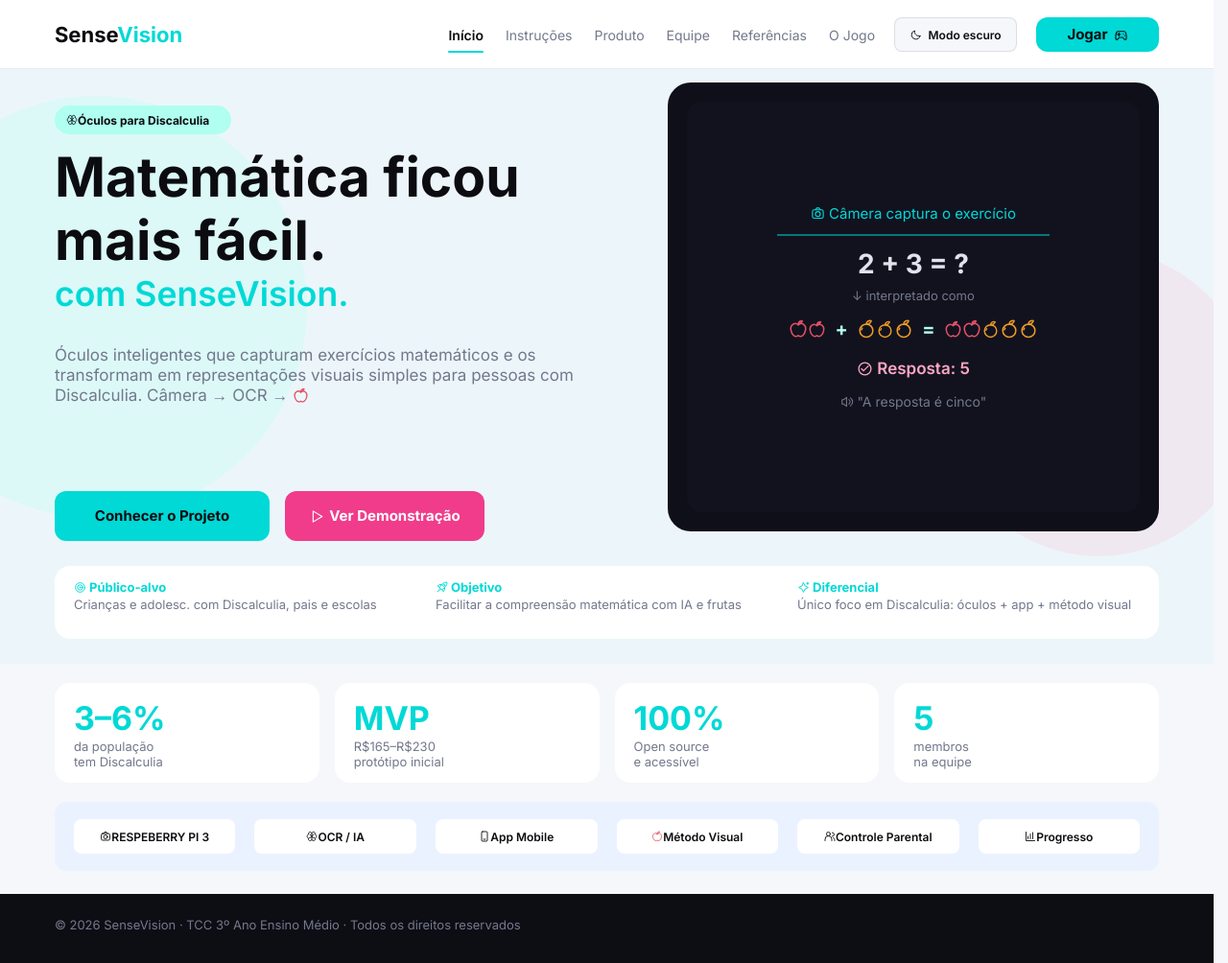
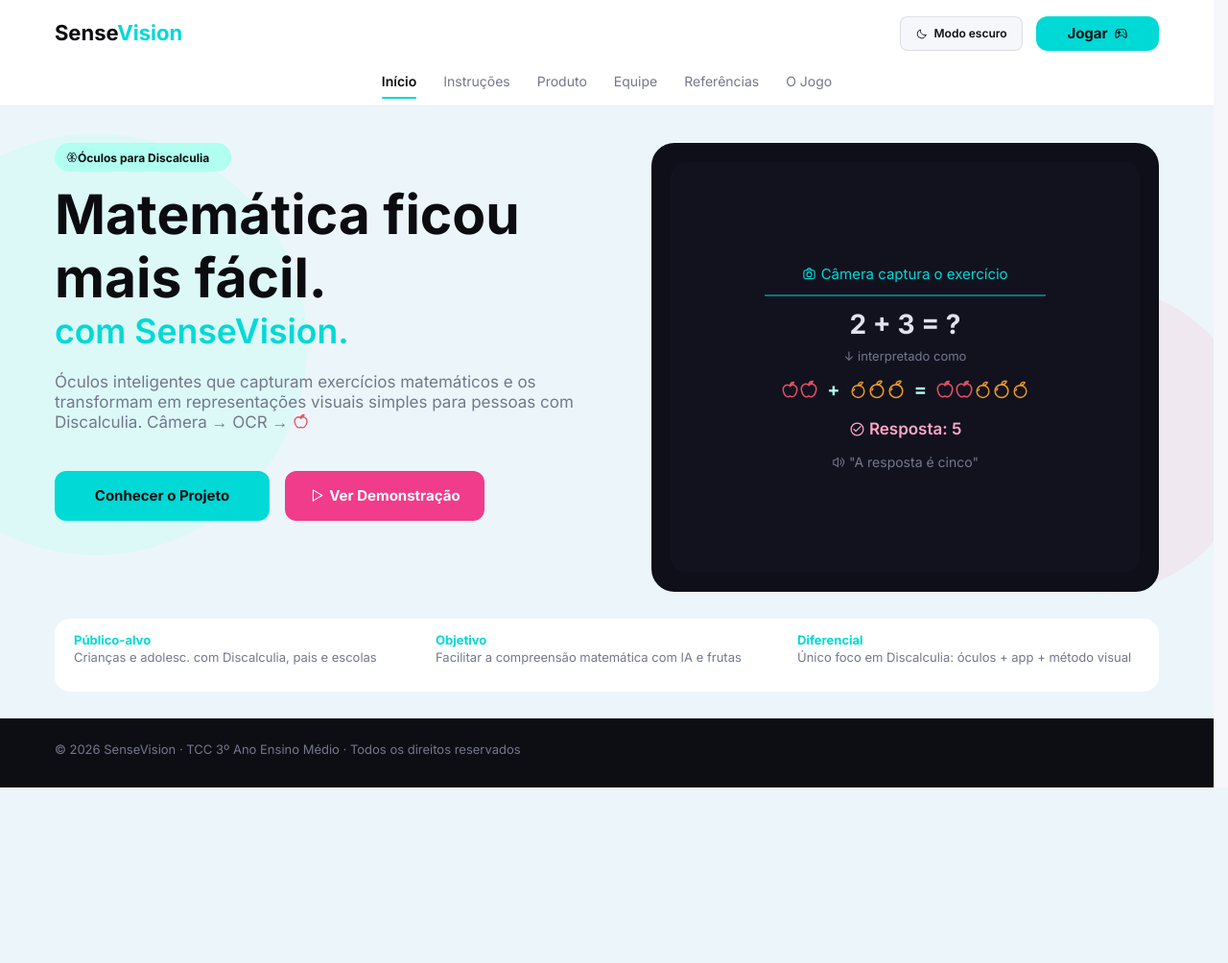
Before and after one commit to 1ucasxz/sense-vision-website, a PHP site: page / in a window 1280 px wide. Shown: the whole page at 96% size. After the commit the page ends 821 px from the top, so only its background shows below. Run offline with PHP 8.4, Linux system fonts and the light colour scheme.

Commit message:
Centralizei header, removi icones e informações desnecessárias e coloquei o link do jogo

```diff
--- a/css/responsive.css
+++ b/css/responsive.css
@@ -21,23 +21,33 @@ main, .instructions-main, .product-main, .page-main { flex: 1 0 auto; }
 .nav-open .nav__link--active::after { left: auto; bottom: auto; height: auto; background: none; }
 
 @media (min-width: 769px) {
+  .header__inner { display: grid; grid-template-columns: minmax(0, 1fr) auto minmax(0, 1fr); }
+  .header .logo { grid-column: 1; grid-row: 1; justify-self: start; }
+  .header .nav { grid-column: 2; grid-row: 1; margin: 0; justify-content: center; }
+  .header .desktop-theme-switch { grid-column: 3; grid-row: 1; justify-self: end; margin-right: 148px; }
+  .header .header__cta { grid-column: 3; grid-row: 1; justify-self: end; }
   main { height: auto; }
   .container { padding-inline: var(--gutter); }
-  .hero__content { left: var(--gutter); width: calc(51% - var(--gutter) - 20px); }
+  .hero__grid { display: grid; grid-template-columns: minmax(0, 1.1fr) minmax(0, 1fr); gap: 28px 40px; padding-block: 38px 28px; }
+  .hero__content { position: static; width: 100%; min-width: 0; }
+  .hero__content > .badge-pill, .hero__title, .hero__description, .hero__actions { position: static; }
+  .hero__title { margin-top: 12px; }
+  .hero__description { margin-top: 20px; }
+  .hero__actions { margin-top: 40px; }
   .hero__title { width: 100%; font-size: clamp(36px, 4.45vw, 72px); line-height: 1.16; }
   .hero__title .hero__subtitle { font-size: clamp(25px, 2.78vw, 44px); line-height: 1.2; }
   .hero__description { width: 100%; top: 288px; }
   .hero__description br { display: none; }
-  .hero__visual { left: auto; right: var(--gutter); width: calc(45% - var(--gutter)); }
+  .hero__visual { position: relative; inset: auto; width: 100%; min-width: 0; align-self: center; }
   .device-card { width: 100%; }
   .device-card > * { width: calc(100% - 40px); }
   .device-card__label::after { left: 20%; width: 60%; }
   .device-card__fruits { font-size: clamp(16px, 1.53vw, 24px); }
   .hero__actions { flex-wrap: wrap; width: 100%; }
   .hero__ellipse--right { left: auto; right: -40px; }
-  .highlights { left: var(--gutter); width: calc(100% - 2 * var(--gutter)); height: auto; min-height: 76px; grid-template-columns: repeat(3, minmax(0, 1fr)); gap: 20px; }
+  .highlights { position: static; grid-column: 1 / -1; width: 100%; height: auto; min-height: 76px; grid-template-columns: repeat(3, minmax(0, 1fr)); gap: 20px; }
   .highlight__text { white-space: normal; }
-  .hero, .hero__grid { height: 620px; }
+  .hero, .hero__grid { height: auto; }
   .stats { height: auto; padding-bottom: 24px; }
   .stats__grid { grid-template-columns: repeat(4, minmax(0, 1fr)); }
   .tags { width: 100%; height: auto; min-height: 72px; padding-block: 16px; grid-template-columns: repeat(6, minmax(0, 1fr)); }
@@ -90,11 +100,14 @@ main, .instructions-main, .product-main, .page-main { flex: 1 0 auto; }
   .how-card { height: auto; min-height: 88px; }
 }
 
+@media (min-width: 769px) and (max-width: 1300px) {
+  .header, .header__inner { height: auto; min-height: 110px; }
+  .header__inner { display: flex; flex-wrap: wrap; padding-block: 12px; gap: 14px; }
+  .header .nav { order: 4; flex-basis: 100%; justify-content: center; gap: 28px; }
+  .header .desktop-theme-switch { margin-left: auto; margin-right: 0; }
+}
+
 @media (min-width: 769px) and (max-width: 1100px) {
-  .header, .header__inner { height: auto; min-height: 110px; }
-  .header__inner { flex-wrap: wrap; padding-block: 12px; gap: 14px; }
-  .header .nav { order: 4; flex-basis: 100%; justify-content: center; gap: 28px; }
-  .header .desktop-theme-switch { margin-left: auto; }
   .hero, .hero__grid { height: auto; }
   .hero__grid { display: grid; grid-template-columns: 1fr; gap: 28px; padding-block: 28px; }
   .hero__content, .hero__visual, .highlights { position: relative; inset: auto; width: 100%; }
--- a/equipe.html
+++ b/equipe.html
@@ -1,5 +1,5 @@
-<!DOCTYPE html><html lang="pt-BR"><head><meta charset="UTF-8"><meta name="viewport" content="width=device-width,initial-scale=1"><title>Quem Somos | SenseVision</title><link rel="preconnect" href="https://fonts.googleapis.com"><link rel="preconnect" href="https://fonts.gstatic.com" crossorigin><link href="https://fonts.googleapis.com/css2?family=Inter:wght@400;600;700&display=swap" rel="stylesheet"><link rel="stylesheet" href="css/style.css?v=icons-1"><link rel="stylesheet" href="parte2.css?v=icons-1"><link rel="stylesheet" href="css/dark.css?v=icons-1"><link rel="stylesheet" href="css/icons.css?v=icons-1"><link rel="stylesheet" href="css/responsive.css?v=fluid-1"></head><body>
-<header class="header" id="header"><div class="container header__inner"><a class="logo" href="index.html">Sense<span>Vision</span></a><nav class="nav" id="nav" aria-label="Navegação principal"><a href="index.html" class="nav__link">Início</a><a href="instrucoes.html" class="nav__link">Instruções</a><a href="produto.html" class="nav__link">Produto</a><a href="equipe.html" class="nav__link nav__link--active" aria-current="page">Equipe</a><a href="referencias.html" class="nav__link">Referências</a><a href="jogo.html" class="nav__link">O Jogo</a></nav><a href="jogo.html" class="btn btn--pill btn--teal header__cta">Jogar <span class="icon icon--game" aria-hidden="true"></span></a><button class="menu-toggle" id="menuToggle" aria-label="Abrir menu" aria-expanded="false"><span></span><span></span><span></span></button></div></header>
+<!DOCTYPE html><html lang="pt-BR"><head><meta charset="UTF-8"><meta name="viewport" content="width=device-width,initial-scale=1"><title>Quem Somos | SenseVision</title><link rel="preconnect" href="https://fonts.googleapis.com"><link rel="preconnect" href="https://fonts.gstatic.com" crossorigin><link href="https://fonts.googleapis.com/css2?family=Inter:wght@400;600;700&display=swap" rel="stylesheet"><link rel="stylesheet" href="css/style.css?v=icons-1"><link rel="stylesheet" href="parte2.css?v=icons-1"><link rel="stylesheet" href="css/dark.css?v=icons-1"><link rel="stylesheet" href="css/icons.css?v=icons-1"><link rel="stylesheet" href="css/responsive.css?v=layout-3"></head><body>
+<header class="header" id="header"><div class="container header__inner"><a class="logo" href="index.html">Sense<span>Vision</span></a><nav class="nav" id="nav" aria-label="Navegação principal"><a href="index.html" class="nav__link">Início</a><a href="instrucoes.html" class="nav__link">Instruções</a><a href="produto.html" class="nav__link">Produto</a><a href="equipe.html" class="nav__link nav__link--active" aria-current="page">Equipe</a><a href="referencias.html" class="nav__link">Referências</a><a href="jogo.html" class="nav__link">O Jogo</a></nav><a href="https://maxxagenciadigital.com.br/matf/" class="btn btn--pill btn--teal header__cta">Jogar <span class="icon icon--game" aria-hidden="true"></span></a><button class="menu-toggle" id="menuToggle" aria-label="Abrir menu" aria-expanded="false"><span></span><span></span><span></span></button></div></header>
 <main class="page-main"><section class="page-intro"><h1>Quem Somos</h1><p><span class="intro-desktop">5 estudantes do 3º Ano do Ensino Médio por trás do SenseVision.</span><span class="intro-mobile">A equipe SenseVision.</span></p></section>
 <section class="team-grid" aria-label="Equipe SenseVision">
 <article class="member-card"><img class="member-photo" src="assets/img/team/henrique.jpg" alt="Henrique Barbosa"><h2>Henrique Barbosa</h2><span class="member-role">Dev de Hardware</span><p class="member-social"><span class="icon icon--instagram" aria-hidden="true"></span> @sousa.rique7</p><a class="member-contact" href="#contato">Entrar em contato</a></article>
--- a/index.html
+++ b/index.html
@@ -10,7 +10,7 @@
   <link href="https://fonts.googleapis.com/css2?family=Inter:wght@400;600;700&display=swap" rel="stylesheet">
   <link rel="stylesheet" href="css/style.css?v=icons-1" />
   <link rel="stylesheet" href="css/dark.css?v=icons-1" />
-<link rel="stylesheet" href="css/icons.css?v=icons-1"><link rel="stylesheet" href="css/responsive.css?v=fluid-1"></head>
+<link rel="stylesheet" href="css/icons.css?v=icons-1"><link rel="stylesheet" href="css/responsive.css?v=layout-3"></head>
 <body>
 
   <!-- Header -->
@@ -27,7 +27,7 @@
         <a href="jogo.html" class="nav__link">O Jogo</a>
       </nav>
 
-      <a href="jogo.html" class="btn btn--pill btn--teal header__cta">Jogar <span class="icon icon--game" aria-hidden="true"></span></a>
+      <a href="https://maxxagenciadigital.com.br/matf/" class="btn btn--pill btn--teal header__cta">Jogar <span class="icon icon--game" aria-hidden="true"></span></a>
 
       <button class="menu-toggle" id="menuToggle" aria-label="Abrir menu" aria-expanded="false">
         <span></span><span></span><span></span>
@@ -66,7 +66,7 @@
           </div>
         </div>
 
-        <div class="hero__visual">
+        <div class="hero__visual" id="demo">
           <div class="device-card">
             <p class="device-card__label"><span class="icon icon--camera" aria-hidden="true"></span> Câmera captura o exercício</p>
 
@@ -87,15 +87,15 @@
 
         <div class="highlights">
           <div class="highlight">
-            <p class="highlight__title"><span class="icon icon--target" aria-hidden="true"></span> Público-alvo</p>
+            <p class="highlight__title">Público-alvo</p>
             <p class="highlight__text">Crianças e adolesc. com Discalculia, pais e escolas</p>
           </div>
           <div class="highlight">
-            <p class="highlight__title"><span class="icon icon--rocket" aria-hidden="true"></span> Objetivo</p>
+            <p class="highlight__title">Objetivo</p>
             <p class="highlight__text">Facilitar a compreensão matemática com IA e frutas</p>
           </div>
           <div class="highlight">
-            <p class="highlight__title"><span class="icon icon--sparkles" aria-hidden="true"></span> Diferencial</p>
+            <p class="highlight__title">Diferencial</p>
             <p class="highlight__text">Único foco em Discalculia: óculos + app + método visual</p>
           </div>
         </div>
@@ -103,44 +103,11 @@
       </div>
     </section>
 
-    <!-- Stats -->
-    <section class="stats" id="demo">
-      <div class="container">
-        <div class="stats__grid">
-          <div class="stat">
-            <p class="stat__value">3–6%</p>
-            <p class="stat__label">da população<br />tem Discalculia</p>
-          </div>
-          <div class="stat">
-            <p class="stat__value">MVP</p>
-            <p class="stat__label">R$165–R$230<br />protótipo inicial</p>
-          </div>
-          <div class="stat">
-            <p class="stat__value">100%</p>
-            <p class="stat__label">Open source<br />e acessível</p>
-          </div>
-          <div class="stat">
-            <p class="stat__value">5</p>
-            <p class="stat__label">membros<br />na equipe</p>
-          </div>
-        </div>
-
-        <div class="tags">
-          <span class="tag"><span class="icon icon--camera" aria-hidden="true"></span> RESPEBERRY PI 3</span>
-          <span class="tag"><span class="icon icon--brain" aria-hidden="true"></span> OCR / IA</span>
-          <span class="tag"><span class="icon icon--phone" aria-hidden="true"></span> App Mobile</span>
-          <span class="tag"><span class="icon icon--apple" role="img" aria-label="maçã"></span> Método Visual</span>
-          <span class="tag"><span class="icon icon--users" aria-hidden="true"></span> Controle Parental</span>
-          <span class="tag"><span class="icon icon--chart" aria-hidden="true"></span> Progresso</span>
-        </div>
-
-      </div>
-    </section>
         <div class="mobile-summary">
-          <p><span class="icon icon--target" aria-hidden="true"></span> Público: Crianças e adolescentes com Discalculia</p>
-          <p><span class="icon icon--camera" aria-hidden="true"></span> Câmera ESP32-CAM + OCR + App Mobile</p>
-          <p><span class="icon icon--apple" role="img" aria-label="maçã"></span> Método visual com frutas para compreensão</p>
-          <p><span class="icon icon--volume" aria-hidden="true"></span> Feedback de áudio em tempo real</p>
+          <p>Público: Crianças e adolescentes com Discalculia</p>
+          <p>Câmera ESP32-CAM + OCR + App Mobile</p>
+          <p>Método visual com frutas para compreensão</p>
+          <p>Feedback de áudio em tempo real</p>
         </div>
   </main>
 
--- a/instrucoes.html
+++ b/instrucoes.html
@@ -11,7 +11,7 @@
   <link rel="stylesheet" href="css/style.css?v=icons-1" />
   <link rel="stylesheet" href="css/instrucoes.css?v=icons-1" />
   <link rel="stylesheet" href="css/dark.css?v=icons-1" />
-<link rel="stylesheet" href="css/icons.css?v=icons-1"><link rel="stylesheet" href="css/responsive.css?v=fluid-1"></head>
+<link rel="stylesheet" href="css/icons.css?v=icons-1"><link rel="stylesheet" href="css/responsive.css?v=layout-3"></head>
 <body class="instructions-page">
   <header class="header" id="header">
     <div class="container header__inner">
@@ -24,7 +24,7 @@
         <a href="referencias.html" class="nav__link">Referências</a>
         <a href="jogo.html" class="nav__link">O Jogo</a>
       </nav>
-      <a href="jogo.html" class="btn btn--pill btn--teal header__cta">Jogar <span class="icon icon--game" aria-hidden="true"></span></a>
+      <a href="https://maxxagenciadigital.com.br/matf/" class="btn btn--pill btn--teal header__cta">Jogar <span class="icon icon--game" aria-hidden="true"></span></a>
       <button class="menu-toggle" id="menuToggle" aria-label="Abrir menu" aria-expanded="false"><span></span><span></span><span></span></button>
     </div>
   </header>
--- a/jogo.html
+++ b/jogo.html
@@ -1,7 +1,7 @@
-<!DOCTYPE html><html lang="pt-BR"><head><meta charset="UTF-8"><meta name="viewport" content="width=device-width,initial-scale=1"><title>MathFruit Quest | SenseVision</title><link rel="preconnect" href="https://fonts.googleapis.com"><link rel="preconnect" href="https://fonts.gstatic.com" crossorigin><link href="https://fonts.googleapis.com/css2?family=Inter:wght@400;600;700&display=swap" rel="stylesheet"><link rel="stylesheet" href="css/style.css?v=icons-1"><link rel="stylesheet" href="parte2.css?v=icons-1"><link rel="stylesheet" href="css/dark.css?v=icons-1"><link rel="stylesheet" href="css/icons.css?v=icons-1"><link rel="stylesheet" href="css/responsive.css?v=fluid-1"></head><body>
-<header class="header" id="header"><div class="container header__inner"><a class="logo" href="index.html">Sense<span>Vision</span></a><nav class="nav" id="nav" aria-label="Navegação principal"><a href="index.html" class="nav__link">Início</a><a href="instrucoes.html" class="nav__link">Instruções</a><a href="produto.html" class="nav__link">Produto</a><a href="equipe.html" class="nav__link">Equipe</a><a href="referencias.html" class="nav__link">Referências</a><a href="jogo.html" class="nav__link nav__link--active" aria-current="page">O Jogo</a></nav><a href="jogo.html" class="btn btn--pill btn--teal header__cta">Jogar <span class="icon icon--game" aria-hidden="true"></span></a><button class="menu-toggle" id="menuToggle" aria-label="Abrir menu" aria-expanded="false"><span></span><span></span><span></span></button></div></header>
+<!DOCTYPE html><html lang="pt-BR"><head><meta charset="UTF-8"><meta name="viewport" content="width=device-width,initial-scale=1"><title>MathFruit Quest | SenseVision</title><link rel="preconnect" href="https://fonts.googleapis.com"><link rel="preconnect" href="https://fonts.gstatic.com" crossorigin><link href="https://fonts.googleapis.com/css2?family=Inter:wght@400;600;700&display=swap" rel="stylesheet"><link rel="stylesheet" href="css/style.css?v=icons-1"><link rel="stylesheet" href="parte2.css?v=icons-1"><link rel="stylesheet" href="css/dark.css?v=icons-1"><link rel="stylesheet" href="css/icons.css?v=icons-1"><link rel="stylesheet" href="css/responsive.css?v=layout-3"></head><body>
+<header class="header" id="header"><div class="container header__inner"><a class="logo" href="index.html">Sense<span>Vision</span></a><nav class="nav" id="nav" aria-label="Navegação principal"><a href="index.html" class="nav__link">Início</a><a href="instrucoes.html" class="nav__link">Instruções</a><a href="produto.html" class="nav__link">Produto</a><a href="equipe.html" class="nav__link">Equipe</a><a href="referencias.html" class="nav__link">Referências</a><a href="jogo.html" class="nav__link nav__link--active" aria-current="page">O Jogo</a></nav><a href="https://maxxagenciadigital.com.br/matf/" class="btn btn--pill btn--teal header__cta">Jogar <span class="icon icon--game" aria-hidden="true"></span></a><button class="menu-toggle" id="menuToggle" aria-label="Abrir menu" aria-expanded="false"><span></span><span></span><span></span></button></div></header>
 <main class="page-main"><section class="game-hero"><span class="game-badge"><span class="icon icon--game" aria-hidden="true"></span> Jogo Educativo</span><h1>MathFruit <span>Quest</span></h1><p>Aprenda matemática de um jeito divertido: resolva desafios, escolha as frutas certas e avance de fase!</p><div class="game-stats"><div class="game-stat"><strong>GDevelop</strong><span>Plataforma</span></div><div class="game-stat"><strong>Grátis</strong><span>Acesso</span></div></div></section>
 <section class="game-content"><div class="game-top"><article class="story-card"><h2><span class="icon icon--apple" role="img" aria-label="maçã"></span> A história do jogo</h2><p>Em MathFruit Quest, você entra em um mundo onde números e frutas se encontram. Cada fase apresenta um desafio matemático: observe a conta, selecione a quantidade correta de frutas e conquiste pontos. O jogo foi criado para tornar o treino da matemática mais visual, acessível e envolvente.</p></article><article class="video-card"><div class="video-placeholder"><div><button class="play-button" type="button" aria-label="Reproduzir demonstração"><span class="icon icon--play" aria-hidden="true"></span></button><p>Demonstração do jogo • até 40 segundos</p></div></div></article></div>
 <section class="how-section"><h2>Como jogar</h2><div class="how-grid"><article class="how-card"><span class="how-icon"><span class="icon icon--eye" aria-hidden="true"></span></span><div><strong>Veja a conta</strong><span>Observe o desafio da fase</span></div></article><article class="how-card"><span class="how-icon"><span class="icon icon--apple" role="img" aria-label="maçã"></span></span><div><strong>Escolha as frutas</strong><span>Selecione a quantidade correta</span></div></article><article class="how-card"><span class="how-icon"><span class="icon icon--check" aria-hidden="true"></span></span><div><strong>Ganhou pontos!</strong><span>Confirme sua resposta</span></div></article><article class="how-card"><span class="how-icon"><span class="icon icon--up" aria-hidden="true"></span></span><div><strong>Avance de fase</strong><span>Supere novos desafios</span></div></article></div></section>
-<div class="game-actions"><a class="play-link" href="https://gdevelop.io" target="_blank" rel="noopener"><span class="icon icon--game" aria-hidden="true"></span> Jogar Agora no GDevelop</a><a class="download-link" href="https://gdevelop.io/download" target="_blank" rel="noopener"><span class="icon icon--download" aria-hidden="true"></span> Baixar GDevelop</a></div><p class="access-note">Você será direcionado para a plataforma GDevelop em uma nova aba.</p></section></main>
+<div class="game-actions"><a class="play-link" href="https://maxxagenciadigital.com.br/matf/" target="_blank" rel="noopener"><span class="icon icon--game" aria-hidden="true"></span> Jogar Agora</a><a class="download-link" href="https://gdevelop.io/download" target="_blank" rel="noopener"><span class="icon icon--download" aria-hidden="true"></span> Baixar GDevelop</a></div><p class="access-note">O jogo será aberto em uma nova aba.</p></section></main>
 <footer class="site-footer--compact"><a class="logo" href="index.html">Sense<span>Vision</span></a><p>© 2026 SenseVision • Tecnologia que transforma aprendizado</p></footer><script src="js/theme.js?v=icons-1"></script><script src="js/script.js"></script></body></html>
--- a/produto.html
+++ b/produto.html
@@ -11,7 +11,7 @@
   <link rel="stylesheet" href="css/style.css?v=icons-1" />
   <link rel="stylesheet" href="css/produto.css?v=icons-1" />
   <link rel="stylesheet" href="css/dark.css?v=icons-1" />
-<link rel="stylesheet" href="css/icons.css?v=icons-1"><link rel="stylesheet" href="css/responsive.css?v=fluid-1"></head>
+<link rel="stylesheet" href="css/icons.css?v=icons-1"><link rel="stylesheet" href="css/responsive.css?v=layout-3"></head>
 <body class="product-page">
   <header class="header" id="header">
     <div class="container header__inner">
@@ -24,7 +24,7 @@
         <a href="referencias.html" class="nav__link">Referências</a>
         <a href="jogo.html" class="nav__link">O Jogo</a>
       </nav>
-      <a href="jogo.html" class="btn btn--pill btn--teal header__cta">Jogar <span class="icon icon--game" aria-hidden="true"></span></a>
+      <a href="https://maxxagenciadigital.com.br/matf/" class="btn btn--pill btn--teal header__cta">Jogar <span class="icon icon--game" aria-hidden="true"></span></a>
       <button class="menu-toggle" id="menuToggle" aria-label="Abrir menu" aria-expanded="false"><span></span><span></span><span></span></button>
     </div>
   </header>
--- a/referencias.html
+++ b/referencias.html
@@ -1,5 +1,5 @@
-<!DOCTYPE html><html lang="pt-BR"><head><meta charset="UTF-8"><meta name="viewport" content="width=device-width,initial-scale=1"><title>Referências | SenseVision</title><link rel="preconnect" href="https://fonts.googleapis.com"><link rel="preconnect" href="https://fonts.gstatic.com" crossorigin><link href="https://fonts.googleapis.com/css2?family=Inter:wght@400;600;700&display=swap" rel="stylesheet"><link rel="stylesheet" href="css/style.css?v=icons-1"><link rel="stylesheet" href="parte2.css?v=icons-1"><link rel="stylesheet" href="css/dark.css?v=icons-1"><link rel="stylesheet" href="css/icons.css?v=icons-1"><link rel="stylesheet" href="css/responsive.css?v=fluid-1"></head><body>
-<header class="header" id="header"><div class="container header__inner"><a class="logo" href="index.html">Sense<span>Vision</span></a><nav class="nav" id="nav" aria-label="Navegação principal"><a href="index.html" class="nav__link">Início</a><a href="instrucoes.html" class="nav__link">Instruções</a><a href="produto.html" class="nav__link">Produto</a><a href="equipe.html" class="nav__link">Equipe</a><a href="referencias.html" class="nav__link nav__link--active" aria-current="page">Referências</a><a href="jogo.html" class="nav__link">O Jogo</a></nav><a href="jogo.html" class="btn btn--pill btn--teal header__cta">Jogar <span class="icon icon--game" aria-hidden="true"></span></a><button class="menu-toggle" id="menuToggle" aria-label="Abrir menu" aria-expanded="false"><span></span><span></span><span></span></button></div></header>
+<!DOCTYPE html><html lang="pt-BR"><head><meta charset="UTF-8"><meta name="viewport" content="width=device-width,initial-scale=1"><title>Referências | SenseVision</title><link rel="preconnect" href="https://fonts.googleapis.com"><link rel="preconnect" href="https://fonts.gstatic.com" crossorigin><link href="https://fonts.googleapis.com/css2?family=Inter:wght@400;600;700&display=swap" rel="stylesheet"><link rel="stylesheet" href="css/style.css?v=icons-1"><link rel="stylesheet" href="parte2.css?v=icons-1"><link rel="stylesheet" href="css/dark.css?v=icons-1"><link rel="stylesheet" href="css/icons.css?v=icons-1"><link rel="stylesheet" href="css/responsive.css?v=layout-3"></head><body>
+<header class="header" id="header"><div class="container header__inner"><a class="logo" href="index.html">Sense<span>Vision</span></a><nav class="nav" id="nav" aria-label="Navegação principal"><a href="index.html" class="nav__link">Início</a><a href="instrucoes.html" class="nav__link">Instruções</a><a href="produto.html" class="nav__link">Produto</a><a href="equipe.html" class="nav__link">Equipe</a><a href="referencias.html" class="nav__link nav__link--active" aria-current="page">Referências</a><a href="jogo.html" class="nav__link">O Jogo</a></nav><a href="https://maxxagenciadigital.com.br/matf/" class="btn btn--pill btn--teal header__cta">Jogar <span class="icon icon--game" aria-hidden="true"></span></a><button class="menu-toggle" id="menuToggle" aria-label="Abrir menu" aria-expanded="false"><span></span><span></span><span></span></button></div></header>
 <main class="page-main"><section class="page-intro"><h1>Referências</h1><p><span class="intro-desktop">Fontes científicas e técnicas que embasaram o SenseVision.</span><span class="intro-mobile">Fontes do SenseVision.</span></p></section><section class="refs-grid" aria-label="Referências científicas e técnicas">
 <article class="ref-card"><span class="ref-tag">Discalculia</span><h2>Discalculia: revisão da literatura</h2><p>Butterworth et al. (2011)</p><a href="https://doi.org/10.1126/science.1201536" target="_blank" rel="noopener">doi.org/10.1126/science.1201536 ↗</a></article>
 <article class="ref-card"><span class="ref-tag">EdTech</span><h2>Technology-based interventions for dyscalculia</h2><p>Räsänen et al. (2009)</p><a href="https://doi.org/10.1080/09602010802255600" target="_blank" rel="noopener">doi.org/10.1080/09602010802255600 ↗</a></article>
```
